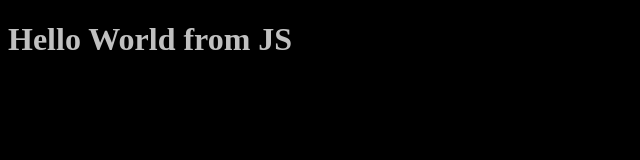
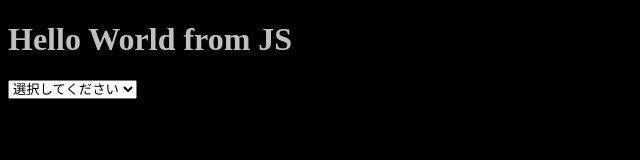
Before and after one commit to celebrater46/testSelectEvent, a plain HTML site: page index.html in a window 1280 px wide. Shown: the whole page, without its empty margins (0-640 px from the left). Drawn offline with Linux system fonts and the light colour scheme.

Commit message:
getting select value succeeded

```diff
--- a/index.html
+++ b/index.html
@@ -7,6 +7,14 @@
 </head>
 <body>
     <h1 id="hw">Hello World !!</h1>
+
+    <select name="member">
+        <option value="">選択してください</option>
+        <option value='hideru'>ヒデル</option>
+        <option value='seiko'>星子</option>
+        <option value='alma'>アルマ</option>
+    </select>
+
     <script type="text/javascript" src="main.js"></script>
 </body>
 </html>
--- a/main.js
+++ b/main.js
@@ -3,4 +3,10 @@
 const h1 = document.getElementById("hw");
 h1.innerHTML = "Hello World from JS"; // succeeded
 
+const select = document.querySelector('[name="member"]');
+
+select.onchange = event => {
+    console.log(select.selectedIndex);
+}
+
 // console.log("hello");
```
